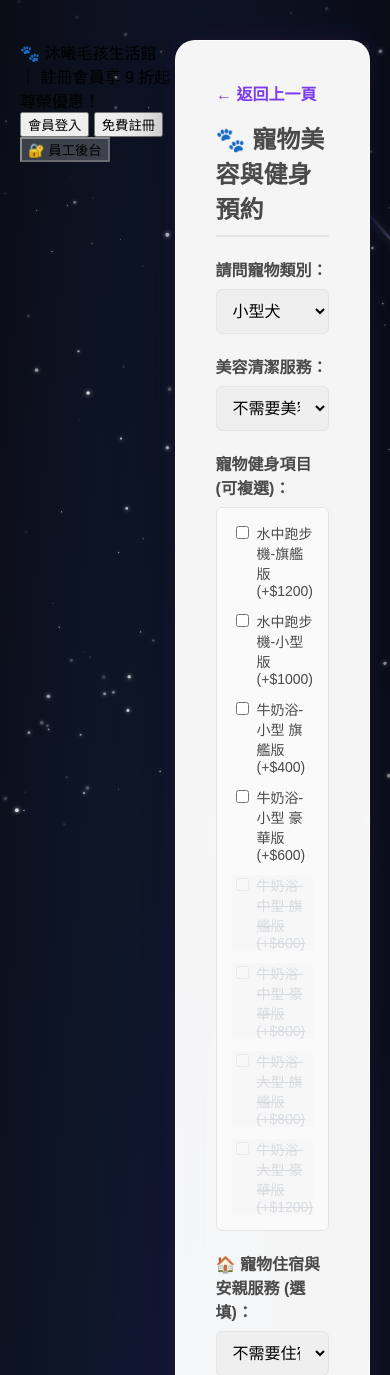
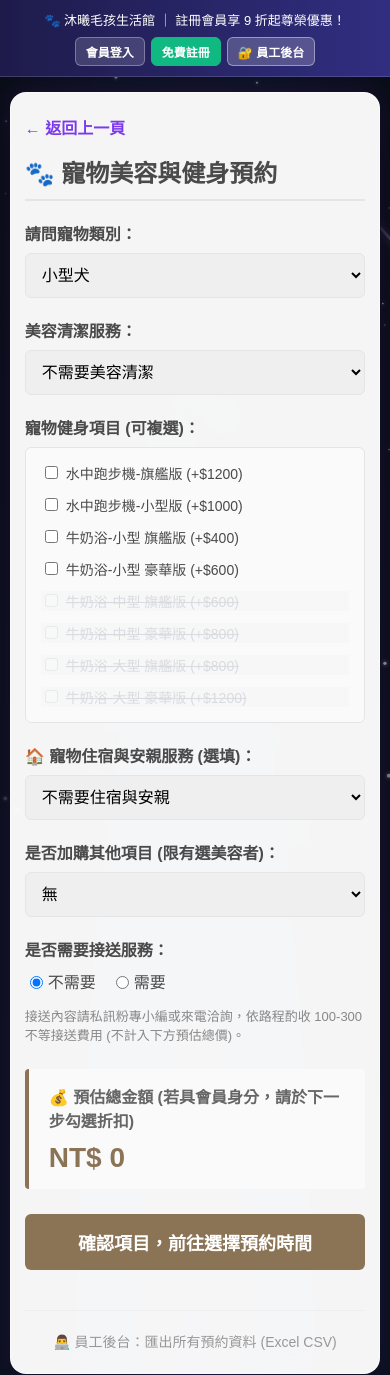
Before and after one commit to A8000265/MUXI_PET, a Flask app: page /booking in a window 390 px wide. Shown: the top 1375 px of the page. Run offline with Flask 3, Linux system fonts and the light colour scheme.

Commit message:
Add files via upload

```diff
--- a/templates/booking.html
+++ b/templates/booking.html
@@ -21,11 +21,67 @@
             background: radial-gradient(ellipse at bottom, #1E1B4B 0%, #0F172A 50%, #090D16 100%);
             min-height: 100vh;
             margin: 0;
-            padding: 40px 20px;
+            padding: 0 0 50px 0;
             display: flex;
-            justify-content: center;
-            align-items: flex-start;
+            flex-direction: column;
+            align-items: center;
+            justify-content: flex-start;
             overflow-x: hidden;
+            width: 100%;
+            box-sizing: border-box;
+        }
+
+        /* 頂部會員與後台按鈕條 (固定在頁面最上方橫向通欄) */
+        .member-top-bar {
+            width: 100%;
+            background: linear-gradient(90deg, #1E1B4B 0%, #312E81 100%);
+            color: #FFFFFF;
+            padding: 10px 20px;
+            font-size: 13px;
+            position: relative;
+            z-index: 1000;
+            box-sizing: border-box;
+            border-bottom: 1px solid rgba(255, 255, 255, 0.15);
+            margin-bottom: 25px;
+        }
+
+        .member-bar-content {
+            max-width: 1000px;
+            margin: 0 auto;
+            display: flex;
+            justify-content: space-between;
+            align-items: center;
+            flex-wrap: wrap;
+            gap: 10px;
+        }
+
+        .member-bar-actions {
+            display: flex;
+            align-items: center;
+            gap: 8px;
+            flex-wrap: wrap;
+        }
+
+        .member-bar-btn {
+            background: rgba(255, 255, 255, 0.15);
+            color: #FFFFFF;
+            border: 1px solid rgba(255, 255, 255, 0.3);
+            padding: 5px 12px;
+            border-radius: 6px;
+            font-size: 12px;
+            font-weight: bold;
+            cursor: pointer;
+            transition: 0.2s;
+            white-space: nowrap;
+        }
+
+        .member-bar-btn:hover {
+            background: rgba(255, 255, 255, 0.3);
+        }
+
+        .member-bar-btn.btn-highlight {
+            background: #10B981;
+            border-color: #10B981;
         }
 
         #meteorShowerCanvas {
@@ -50,7 +106,7 @@
             border: 1px solid rgba(255, 255, 255, 0.6);
             padding: 40px;
             box-sizing: border-box;
-            margin-bottom: 50px;
+            margin: 0 auto 50px auto;
         }
 
         h2, h3 { color: var(--primary-color); border-bottom: 2px solid var(--border-color); padding-bottom: 10px; margin-top: 0; }
@@ -169,9 +225,43 @@
         .admin-link a { color: #999; text-decoration: none; cursor: pointer; }
         .admin-link a:hover { color: var(--accent-color); }
 
-        /* 手機版排版優化 */
-        @media (max-width: 600px) {
-            .checkbox-grid { grid-template-columns: 1fr; }
+        /* 手機版排版優化：會員列置頂居中，預約表單置於下方且不擠壓 */
+        @media (max-width: 768px) {
+            body {
+                padding: 0 0 30px 0 !important;
+            }
+            .member-top-bar {
+                padding: 10px 8px !important;
+                margin-bottom: 15px !important;
+            }
+            .member-bar-content {
+                flex-direction: column !important;
+                align-items: center !important;
+                text-align: center !important;
+                gap: 8px !important;
+            }
+            .member-bar-actions {
+                justify-content: center !important;
+                gap: 6px !important;
+                width: 100% !important;
+            }
+            .member-bar-btn {
+                padding: 5px 10px !important;
+                font-size: 12px !important;
+            }
+            .booking-container {
+                width: 95% !important;
+                max-width: 95% !important;
+                padding: 22px 14px !important;
+                margin: 0 auto 30px auto !important;
+                border-radius: 16px !important;
+            }
+            .checkbox-grid {
+                grid-template-columns: 1fr !important;
+            }
+            .time-slots {
+                grid-template-columns: repeat(2, 1fr) !important;
+            }
         }
 
         /* 智慧過濾：劃掉與禁止選擇樣式 */
```
